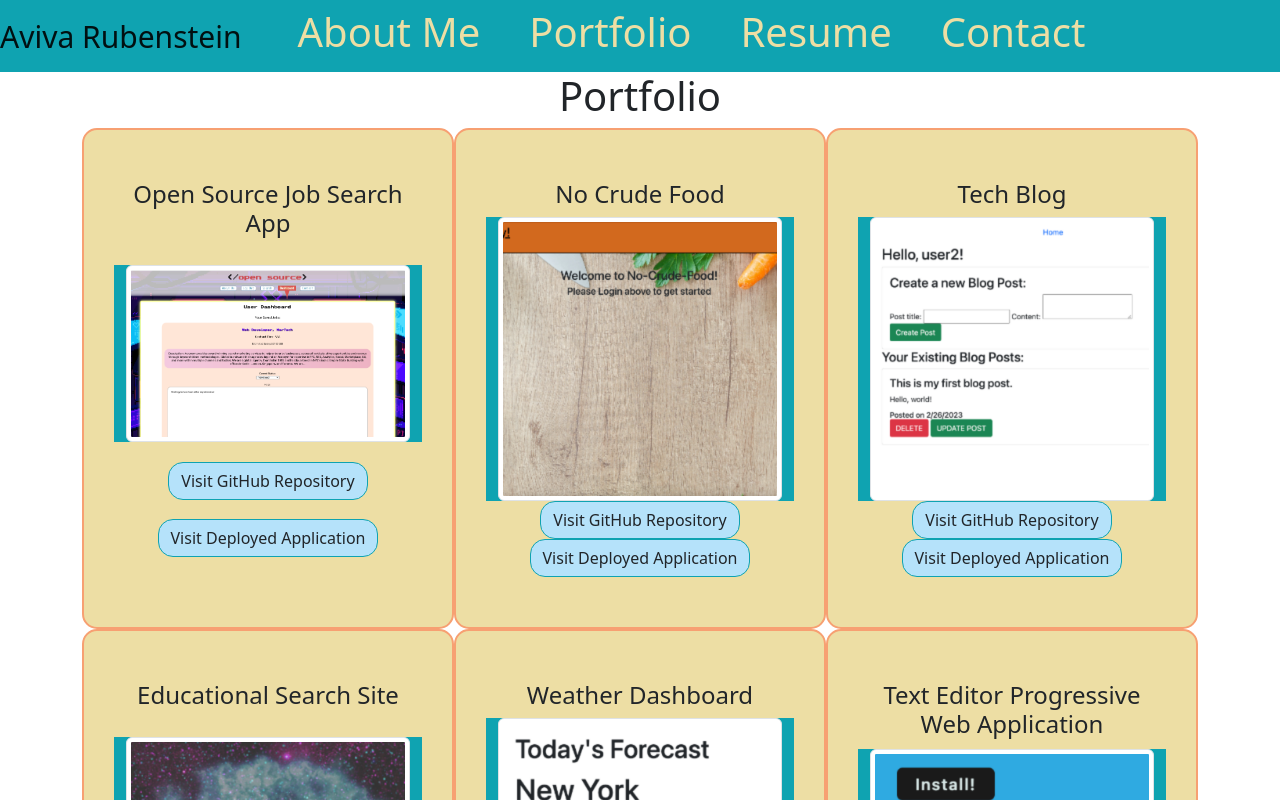
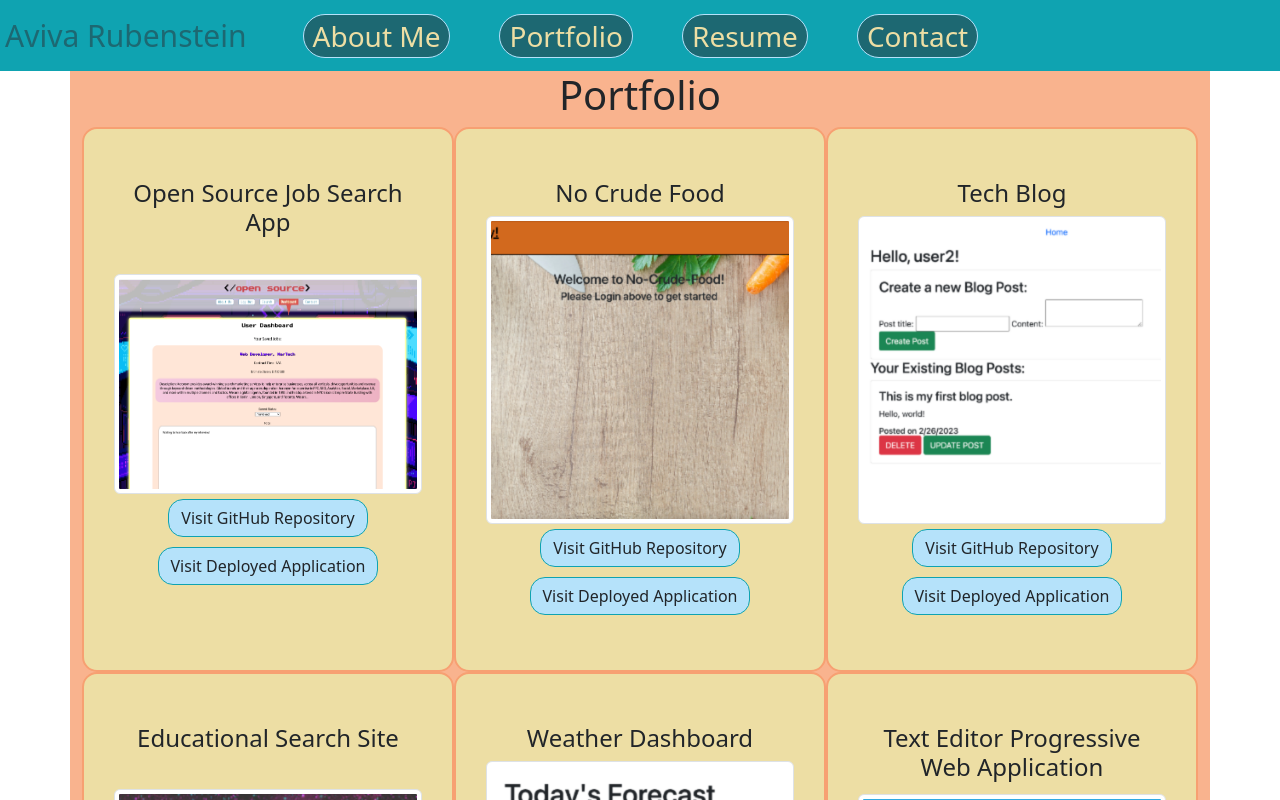
Before and after one commit to AvivaRubenstein/React-Portfolio, a React (Create React App) app: page /portfolio in a window 1280 px wide. Shown: the top 800 px of the page. Built offline with nearby package versions, Linux system fonts and the light colour scheme.

Commit message:
edits with color scheme and page layout

```diff
--- a/src/components/Header.js
+++ b/src/components/Header.js
@@ -9,7 +9,9 @@ const styles = {
     fontSize: '25px',
   },
   navbarBrand : {
+    paddingLeft: '5px',
     fontSize: '30px',
+    color: colors['Carribean-Current']
 
   },
   navItems : {
@@ -17,7 +19,14 @@ const styles = {
     marginLeft: '40px',
     marginRight: '9px',
     textDecoration: 'none',
-    color: colors.Vanilla
+    color: colors.Vanilla,
+    border:`1px solid ${colors['Uranian-Blue']}`,
+    borderRadius: '30px',
+    fontSize: '28px',
+    paddingLeft: '9px',
+    paddingRight: '9px',
+    background: colors['Carribean-Current']
+
   }
 }
 
@@ -26,24 +35,16 @@ export default function Header() {
     <header className="navbar navbar-expand-lg" style={styles.headerStyle}>
 <div className="navbar-brand"  style={styles.navbarBrand}>Aviva Rubenstein</div>
 <Link style={styles.navItems} to='/'>
-  <h1>
     About Me
-  </h1>
 </Link>
 <Link style={styles.navItems} to='/portfolio'>
-  <h1>
     Portfolio
-  </h1>
 </Link>
 <Link style={styles.navItems} to='/resume'>
-  <h1>
     Resume
-  </h1>
 </Link>
 <Link style={styles.navItems} to='/contact'>
-  <h1>
     Contact
-  </h1>
 </Link>
 
     </header>
--- a/src/components/PortfolioContainer.js
+++ b/src/components/PortfolioContainer.js
@@ -5,14 +5,22 @@ import AboutMe from './pages/AboutMe';
 import Portfolio from './pages/Portfolio';
 import Contact from './pages/Contact';
 import Header from './Header';
-import Footer from './Footer'
+import Footer from './Footer';
+import {colors} from '../utils/helpers'
+const styles = {
+  page: {
+    backgroundColor: colors.Peach,
+    maxWidth: 'fill',
+    maxHeight: 'fill'
+  }
+}
 
 export default function PortfolioContainer() {
   return (
 <Router>
 <div className="d-flex flex-column min-vh-100">
   <Header/>
-  <div className="container container-fluid" >
+  <div className="container container-fluid" style={styles.page} >
     <Routes >
       <Route
       path="/"
@@ -30,7 +38,6 @@ export default function PortfolioContainer() {
       path="/contact"
       element={<Contact />}
       />
-
     </Routes>
   </div>
   <Footer />
--- a/src/components/Projects.js
+++ b/src/components/Projects.js
@@ -18,10 +18,11 @@ const styles = {
     border:`1px solid ${colors.Moonstone}`,
     borderRadius: '15px',
     height: 'min-content',
+    margin: '5px',
   },
-  imageContainer : {
-    height: 'max-content',
-    backgroundColor: colors.Moonstone
+  buttonCard: {
+    // spaces the buttons apart evenly
+    alignItems: 'space-between'
   }
 }
 
@@ -29,13 +30,13 @@ function Project(props){
   return (
     <div className="col-md-6 col-lg-4 col-xl-4" key={props.item.id} style={styles.cardStyles}>
           <h4>{props.item.title}</h4>
-          <div className="container" style={styles.imageContainer}>
           <img src={props.item.image} alt={props.item.alt} className="img-fluid img-thumbnail" ></img>
-          </div>
           <br></br>
+          <div style={styles.buttonCard}>
           <a className="btn" href={props.item.gitHub} style={styles.buttons}>Visit GitHub Repository</a>
           <br></br>
           <a className="btn" href={props.item.link} style={styles.buttons}>Visit Deployed Application</a>
+          </div>
     </div>
   )
 }
--- a/src/components/pages/AboutMe.js
+++ b/src/components/pages/AboutMe.js
@@ -10,7 +10,7 @@ const styles = {
   },
   heading : {
     color: colors['Atomic-tangerine']
-  }
+  },
 
 }
 export default function AboutMe() {
--- a/src/utils/helpers.js
+++ b/src/utils/helpers.js
@@ -4,7 +4,14 @@ export function validateEmail(email) {
   }
 
   export const colors = {"Moonstone":"#0fa3b1",
+  "Darker-Moonstone" : "#30B0C0",
   "Uranian-Blue":"#b5e2fa",
   "Baby-powder":"#f9f7f3",
   "Vanilla":"#eddea4",
-  "Atomic-tangerine":"#f7a072"};
+  "Atomic-tangerine":"#f7a072",
+  "Peach" : "#F9B38E",
+  "Apricot": "#FAC2A5",
+  "Rust": "#AE430A",
+  "Carribean-Current": "#1D6872"
+
+};
```
Also changed, not shown: src/components/Navbar.js (+79 -79 lines).
